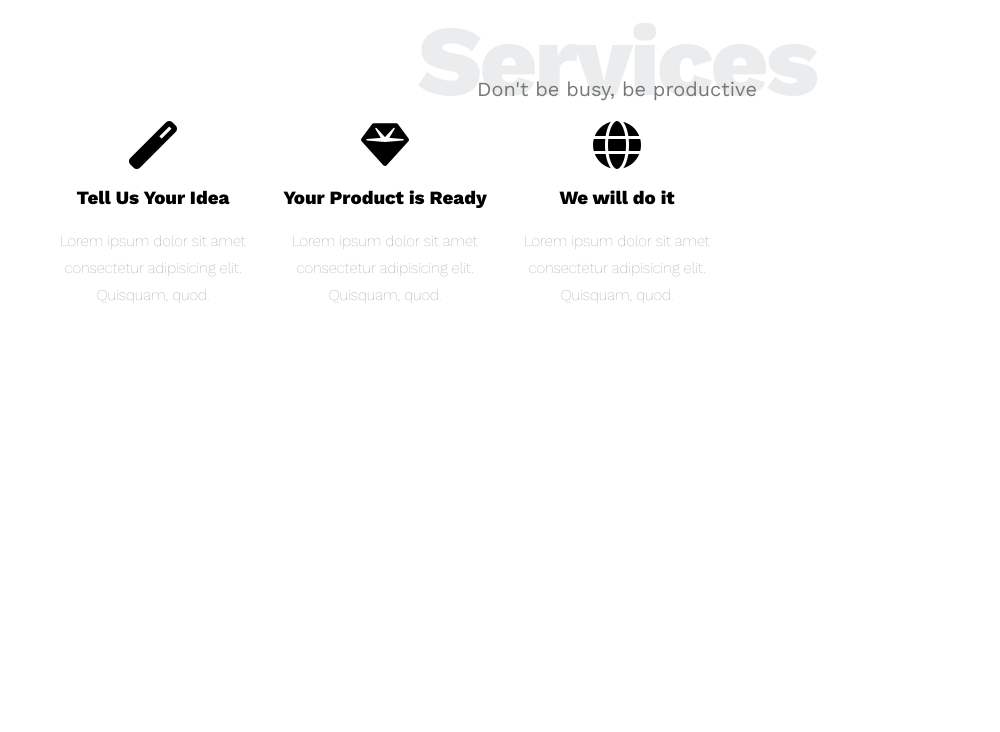
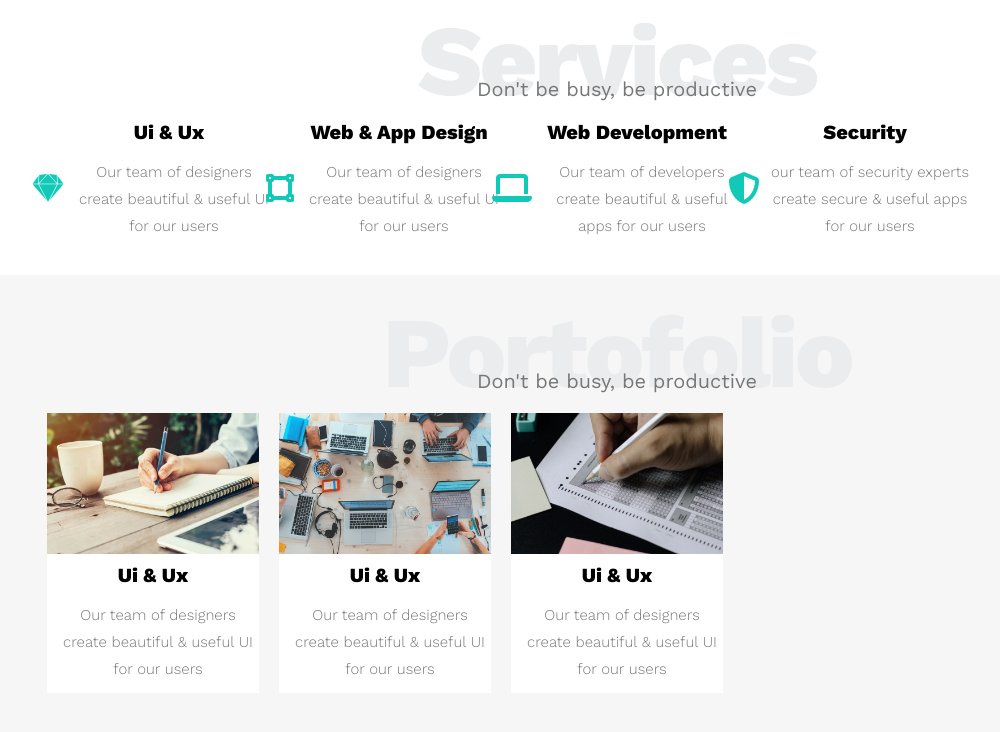
Before and after one commit to mohamedadel1994825/Html-css-Template-first-one, a plain HTML site: page index.html in a window 1280 px wide. Shown: the part 1120-1852 px from the top of the page, without its empty margins (23-1023 px from the left). Before the commit the page ends 1464 px from the top, so only its background shows below. Drawn offline with nearby package versions, Linux system fonts and the light colour scheme.

Commit message:
finish service section

```diff
--- a/css/leon.css
+++ b/css/leon.css
@@ -1,6 +1,7 @@
 /* Global Rules */
 :root {
   --primary-color: #10cab7;
+--section-color: #f6f6f6;
 }
 * {
   box-sizing: border-box;
@@ -160,8 +161,8 @@ body {
 
 /* Features */
 .features {
-  background-color: #f6f6f6;
-  padding: 50px 0;
+    background-color: var(--section-color);
+    padding: 50px 0;
 }
 .features .container {
   display: grid;
@@ -216,17 +217,165 @@ body {
   display: grid;
   grid-template-columns: repeat(auto-fill, minmax(200px, 1fr));
   gap: 20px;
+  margin-top: 20px;
 }
 .services .container .services-content .service {
+  display: flex;
+  flex-direction: row;
+  align-items: center;
+  justify-content: center;
   text-align: center;
+}
+.services .container .services-content .service .text {
+  flex: 1;
+  text-align: center;
+  justify-content: center;
+  align-items: center;
+}
+.services .container .services-content .service i {
+  color: var(--primary-color);
+  flex-basis: 30px;
 }
 
 .services .container .services-content .service h3 {
   font-weight: 800;
+  margin: 0;
+  font-size: 20px;
 }
 .services .container .services-content .service p {
   font-size: 15px;
   line-height: 1.8;
   color: #777;
-  font-weight: 100;
+  font-weight: 300;
+  width: 200px;
+  max-width: 100%;
+  margin-left: 10px;
 }
+
+@media (max-width: 520px) {
+  .services .container .services-content .service {
+    flex-direction: column;
+  }
+}
+/* End Services */
+/* Start Portofolio */
+.portofolio {
+  padding: 20px 0;
+  background-color: var(--section-color);
+}
+.portofolio-title {
+  color: #ebeced;
+  font-size: 100px;
+  text-align: center;
+  letter-spacing: -3px;
+  font-weight: 800;
+  margin: 0;
+}
+.portofolio-title + p {
+  color: #777;
+  font-size: 20px;
+  text-align: center;
+  margin-top: -40px;
+}
+@media (max-width: 767px) {
+  .portofolio-title {
+    font-size: 60px;
+  }
+  .portofolio-title + p {
+    margin-top: -30px;
+  }
+}
+.portofolio .container .portofolio-content {
+  display: grid;
+  grid-template-columns: repeat(auto-fill, minmax(200px, 1fr));
+  gap: 20px;
+}
+.portofolio .container .portofolio-content .portofolio-item {
+  display: flex;
+  flex-direction: column;
+  align-items: center;
+  justify-content: center;
+  text-align: center;
+  background-color: white;
+}
+.portofolio .container .portofolio-content .portofolio-item img {
+  max-width: 100%;
+}
+.portofolio .container .portofolio-content .portofolio-item .info  {
+    padding: 10px;
+}
+.portofolio .container .portofolio-content .portofolio-item .info h3 {
+    font-weight: 800;
+    margin: 0;
+    font-size: 20px;
+}
+.portofolio .container .portofolio-content .portofolio-item .info p {
+    font-size: 15px;
+    line-height: 1.8;
+    color: #777;
+    font-weight: 300;
+    width: 200px;
+    max-width: 100%;
+    margin-left: 10px;
+    margin-bottom: 0;
+}
+/* End Portofolio */
+/* Start About */
+
+.about {
+    padding: 20px 0;
+    background-color: var(--section-color);
+}
+.about-title {
+    color: #ebeced;
+    font-size: 100px;
+    text-align: center;
+    letter-spacing: -3px;
+    font-weight: 800;
+    margin: 0;
+  }
+  .portofolio-title + p {
+    color: #777;
+    font-size: 20px;
+    text-align: center;
+    margin-top: -40px;
+  }
+  @media (max-width: 767px) {
+    .portofolio-title {
+      font-size: 60px;
+    }
+    .portofolio-title + p {
+      margin-top: -30px;
+    }
+  }
+  .portofolio .container .portofolio-content {
+    display: grid;
+    grid-template-columns: repeat(auto-fill, minmax(200px, 1fr));
+    gap: 20px;
+  }
+.about .about-image {
+    width: 50%;
+    max-width: 100%;
+}
+.about .about-image img {
+    width: 100%;
+}
+.about .about-text {
+    width: 50%;
+    max-width: 100%;
+}
+.about .about-text h2 {
+    font-weight: 800;
+    margin: 0;
+    font-size: 20px;
+}
+.about .about-text p {
+    font-size: 15px;
+    line-height: 1.8;
+    color: #777;
+    font-weight: 300;
+    width: 200px;
+    max-width: 100%;
+    margin-left: 10px;
+    margin-bottom: 0;
+}
--- a/index.html
+++ b/index.html
@@ -62,29 +62,104 @@
 
     </div>
     <div class="services">
-
       <div class="container">
         <h2 class="services-title">Services</h2>
       <p > Don't be busy, be productive</p>
         <div class="services-content">
-
           <div class="service">
-            <i class="fas fa-magic fa-3x"></i>
-            <h3>Tell Us Your Idea</h3>
-            <p>Lorem ipsum dolor sit amet consectetur adipisicing elit. Quisquam, quod.</p>
+            <i class="fab fa-sketch fa-2x"></i>
+            <div class="text">
+              <h3>Ui & Ux</h3>
+              <p>Our team of designers create beautiful & useful UI for our users</p>
+            </div>
           </div>
           <div class="service">
-            <i class="fas fa-gem fa-3x"></i>
-            <h3>Your Product is Ready</h3>
-            <p>Lorem ipsum dolor sit amet consectetur adipisicing elit. Quisquam, quod.</p>
+            <i class="fas fa-vector-square fa-2x"></i>
+            <div class="text">
+            <h3>Web & App Design</h3>
+            <p>Our team of designers create beautiful & useful UI for our users</p>
+            </div>
+
           </div>
           <div class="service">
-            <i class="fas fa-globe fa-3x"></i>
-            <h3>We will do it</h3>
-            <p>Lorem ipsum dolor sit amet consectetur adipisicing elit. Quisquam, quod.</p>
+            <i class="fas fa-laptop fa-2x"></i>
+            <div class="text">
+              <h3>Web Development</h3>
+              <p>Our team of developers create beautiful & useful apps for our users</p>
+            </div>
+
+          </div>
+          <div class="service">
+            <i class="fas fa-shield-alt fa-2x"></i>
+            <div class="text">
+              <h3>Security</h3>
+              <p>our team of security experts create secure & useful apps for our users</p>
+            </div>
           </div>
         </div>
       </div>
     </div>
+    <div class="portofolio">
+      <div class="container">
+        <h2 class="portofolio-title">Portofolio</h2>
+      <p > Don't be busy, be productive</p>
+        <div class="portofolio-content">
+          <div class="portofolio-item">
+            <img src="./images/portfolio-1.jpg" alt="">
+            <div class="info">
+              <h3>Ui & Ux</h3>
+              <p>Our team of designers create beautiful & useful UI for our users</p>
+            </div>
+          </div>
+          <div class="portofolio-item">
+            <img src="./images/portfolio-2.jpg" alt="">
+            <div class="info">
+              <h3>Ui & Ux</h3>
+              <p>Our team of designers create beautiful & useful UI for our users</p>
+            </div>
+          </div>
+          <div class="portofolio-item">
+            <img src="./images/portfolio-3.jpg" alt="">
+            <div class="info">
+              <h3>Ui & Ux</h3>
+              <p>Our team of designers create beautiful & useful UI for our users</p>
+            </div>
+          </div>
+        </div>
+      </div>
+    </div>
+    <div class="about">
+      <div class="container">
+        <div class="about-content">
+          <div class="about-image">
+            <img src="./images/about.jpg" alt="">
+          </div>
+          <div class="about-text">
+            <h2>About Us</h2>
+            <p>Don't be busy, be productive</p>
+            <p>Our team of designers create beautiful & useful UI for our users</p>
+          </div>
+        </div>
+      </div>
+    </div>
+    <div class="contact">
+      <div class="container">
+        <div class="contact-content">
+          <div class="contact-image">
+            <img src="./images/contact.jpg" alt="">
+          </div>
+          <div class="contact-text">
+            <h2>Contact Us</h2>
+            <p>Don't be busy, be productive</p>
+            <p>Our team of designers create beautiful & useful UI for our users</p>
+          </div>
+        </div>
+      </div>
+    </div>
+    <footer>
+      <div class="container">
+        <p>Leon © 2021</p>
+      </div>
+    </footer>
   </body>
 </html>
```
